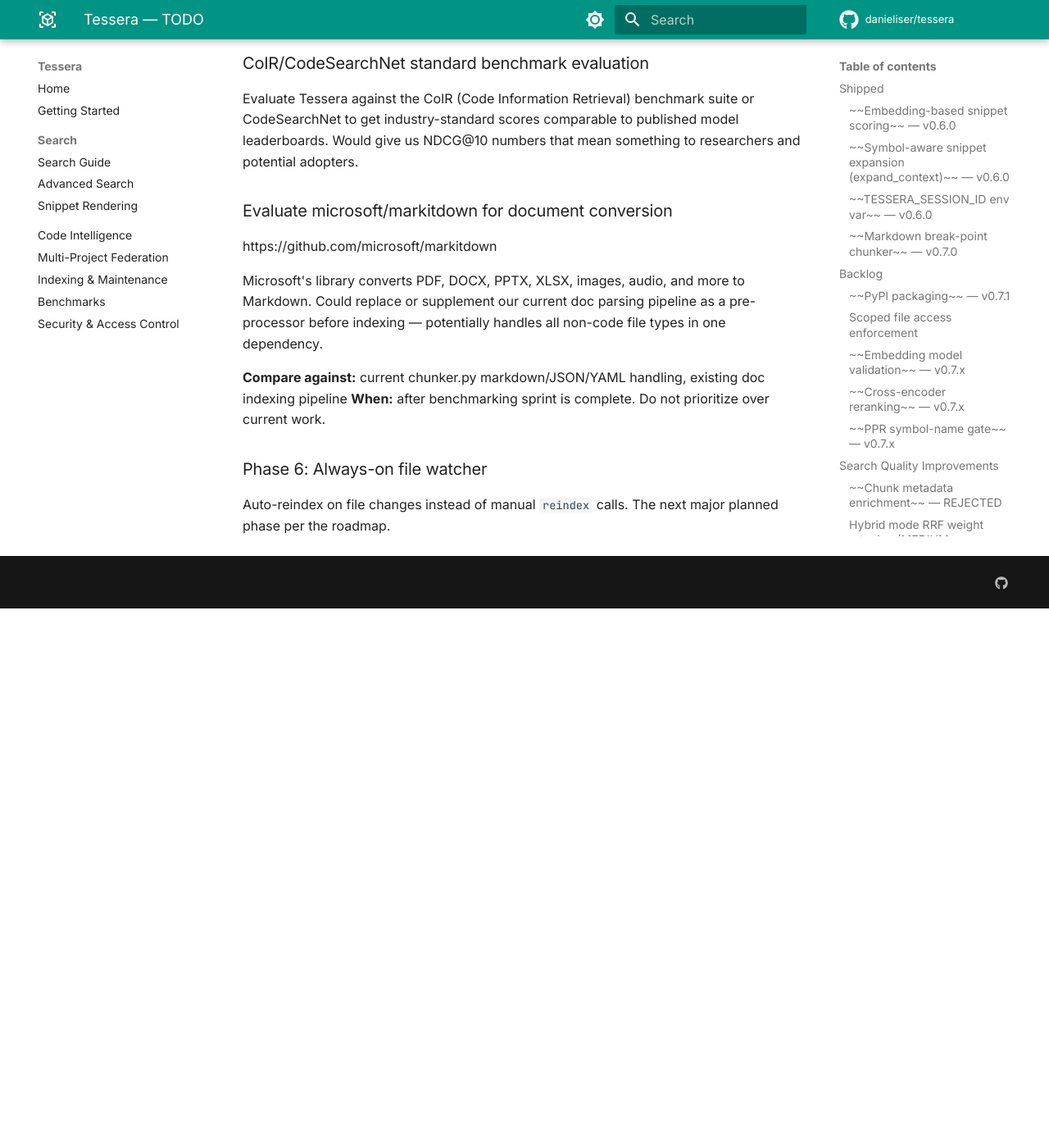
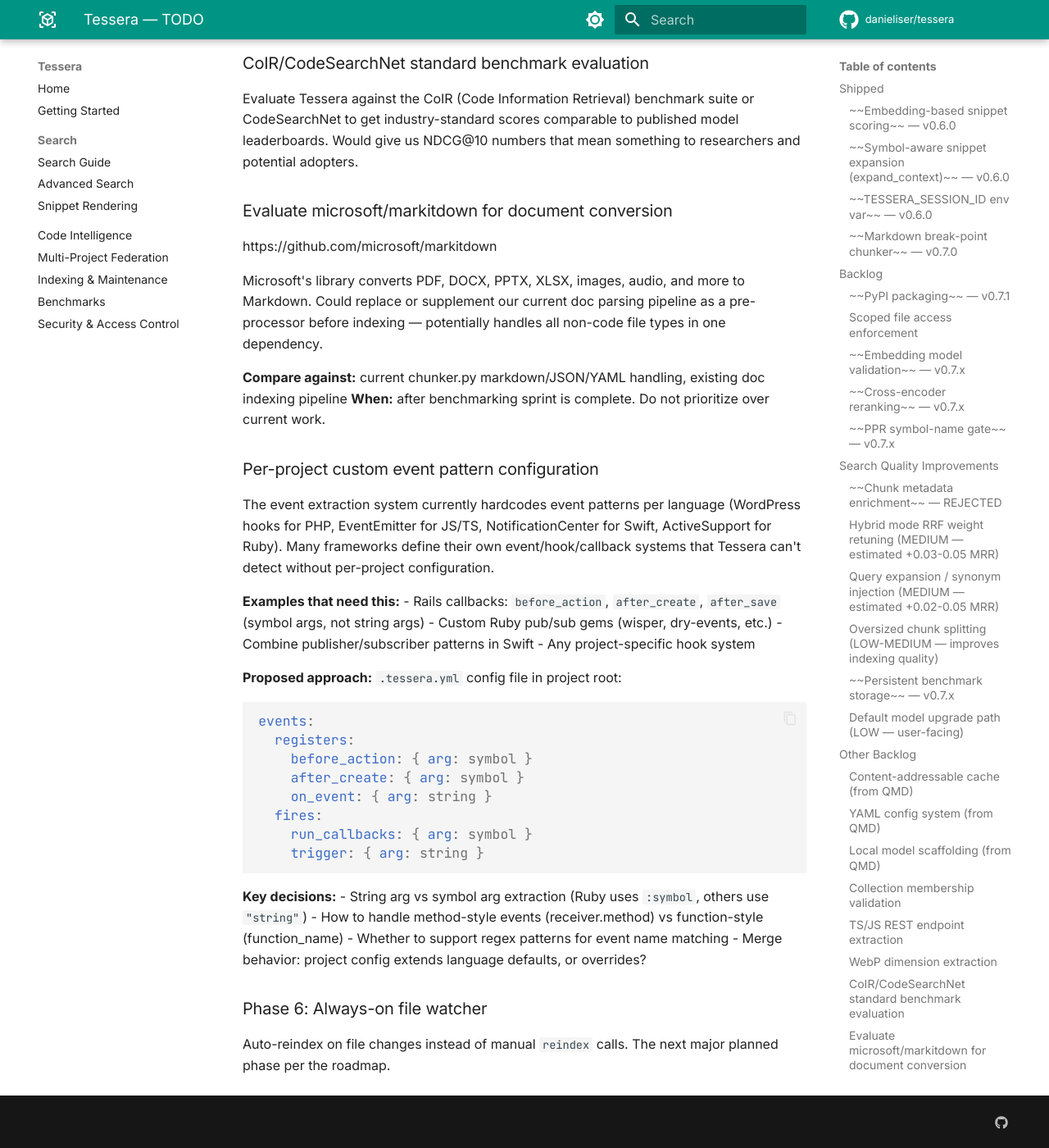
Before and after one commit to danieliser/tessera, an MkDocs documentation site: the page built from docs/TODO.md, in a window 1280 px wide and 1400 px high, scrolled down 4718 px. Shown: the whole window at 82% size. Built offline with MkDocs 1.6.1 and Material for MkDocs 9.7.7, drawn with Linux system fonts in a browser that asks for light colours; comment, search, counter and statistics services are not loaded; before the commit the page ends 5460 px from its top, so only the background shows below that.

Commit message:
Clarify os.nice() increment semantics, bump version to 0.12.1
- Docstring fix: note that os.nice() is additive, not absolute
- Add per-project custom event pattern config to feature backlog
- Version bump to 0.12.1 (Go + Swift + Ruby support, CPU throttling)

Co-Authored-By: Claude Opus 4.6 (1M context) <noreply@anthropic.com>

````diff
--- a/docs/TODO.md
+++ b/docs/TODO.md
@@ -142,6 +142,34 @@ Microsoft's library converts PDF, DOCX, PPTX, XLSX, images, audio, and more to M
 **Compare against:** current chunker.py markdown/JSON/YAML handling, existing doc indexing pipeline
 **When:** after benchmarking sprint is complete. Do not prioritize over current work.
 
+### Per-project custom event pattern configuration
+
+The event extraction system currently hardcodes event patterns per language (WordPress hooks for PHP, EventEmitter for JS/TS, NotificationCenter for Swift, ActiveSupport for Ruby). Many frameworks define their own event/hook/callback systems that Tessera can't detect without per-project configuration.
+
+**Examples that need this:**
+- Rails callbacks: `before_action`, `after_create`, `after_save` (symbol args, not string args)
+- Custom Ruby pub/sub gems (wisper, dry-events, etc.)
+- Combine publisher/subscriber patterns in Swift
+- Any project-specific hook system
+
+**Proposed approach:** `.tessera.yml` config file in project root:
+```yaml
+events:
+  registers:
+    before_action: { arg: symbol }
+    after_create: { arg: symbol }
+    on_event: { arg: string }
+  fires:
+    run_callbacks: { arg: symbol }
+    trigger: { arg: string }
+```
+
+**Key decisions:**
+- String arg vs symbol arg extraction (Ruby uses `:symbol`, others use `"string"`)
+- How to handle method-style events (receiver.method) vs function-style (function_name)
+- Whether to support regex patterns for event name matching
+- Merge behavior: project config extends language defaults, or overrides?
+
 ### Phase 6: Always-on file watcher
 
 Auto-reindex on file changes instead of manual `reindex` calls. The next major planned phase per the roadmap.
--- a/pyproject.toml
+++ b/pyproject.toml
@@ -4,7 +4,7 @@ build-backend = "hatchling.build"
 
 [project]
 name = "tessera-idx"
-version = "0.10.1"
+version = "0.12.1"
 description = "Fast code and document search for AI agents via MCP"
 readme = "README.md"
 requires-python = ">=3.12"
````
Also changed, not shown: 1 other file.
